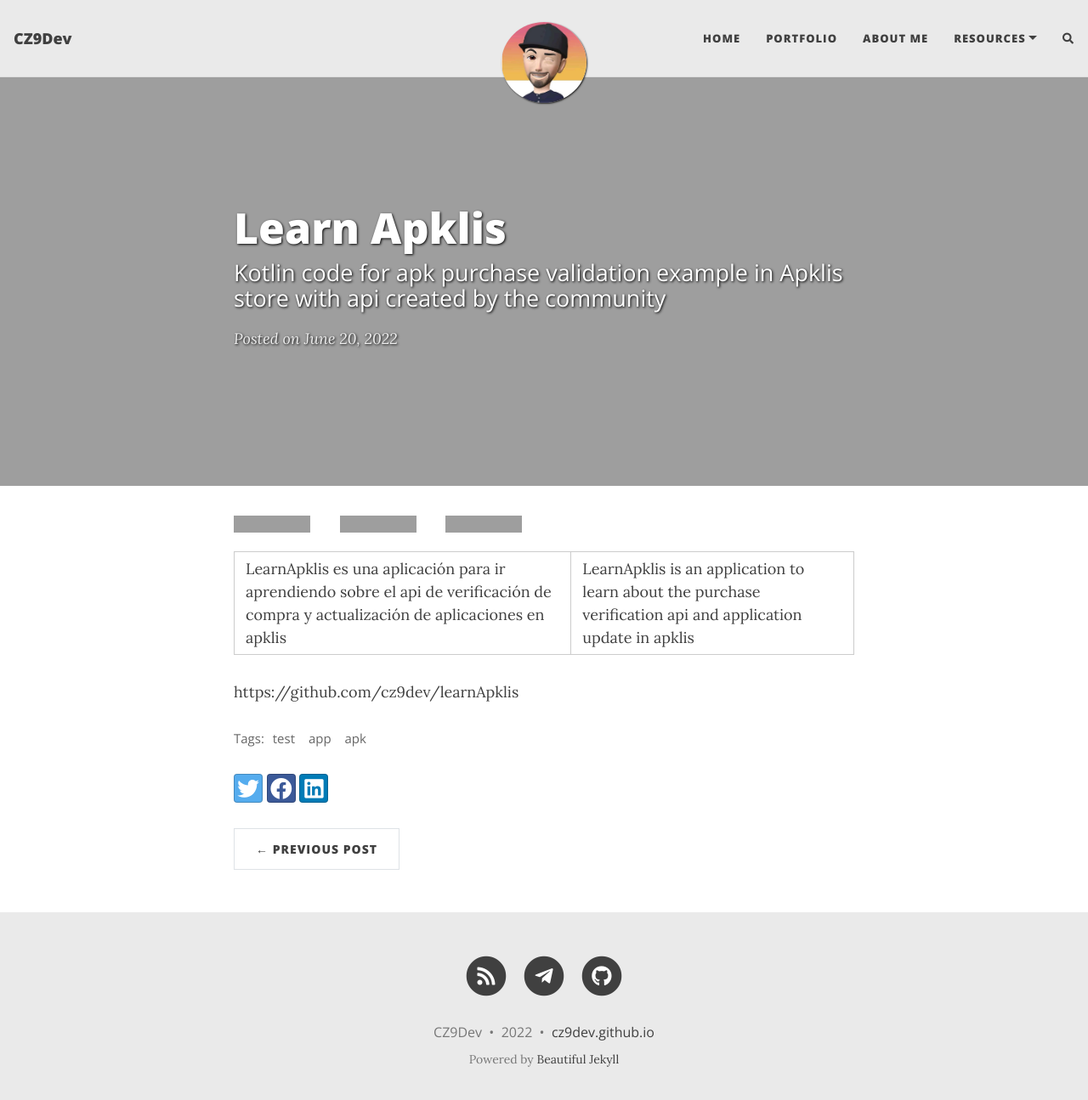
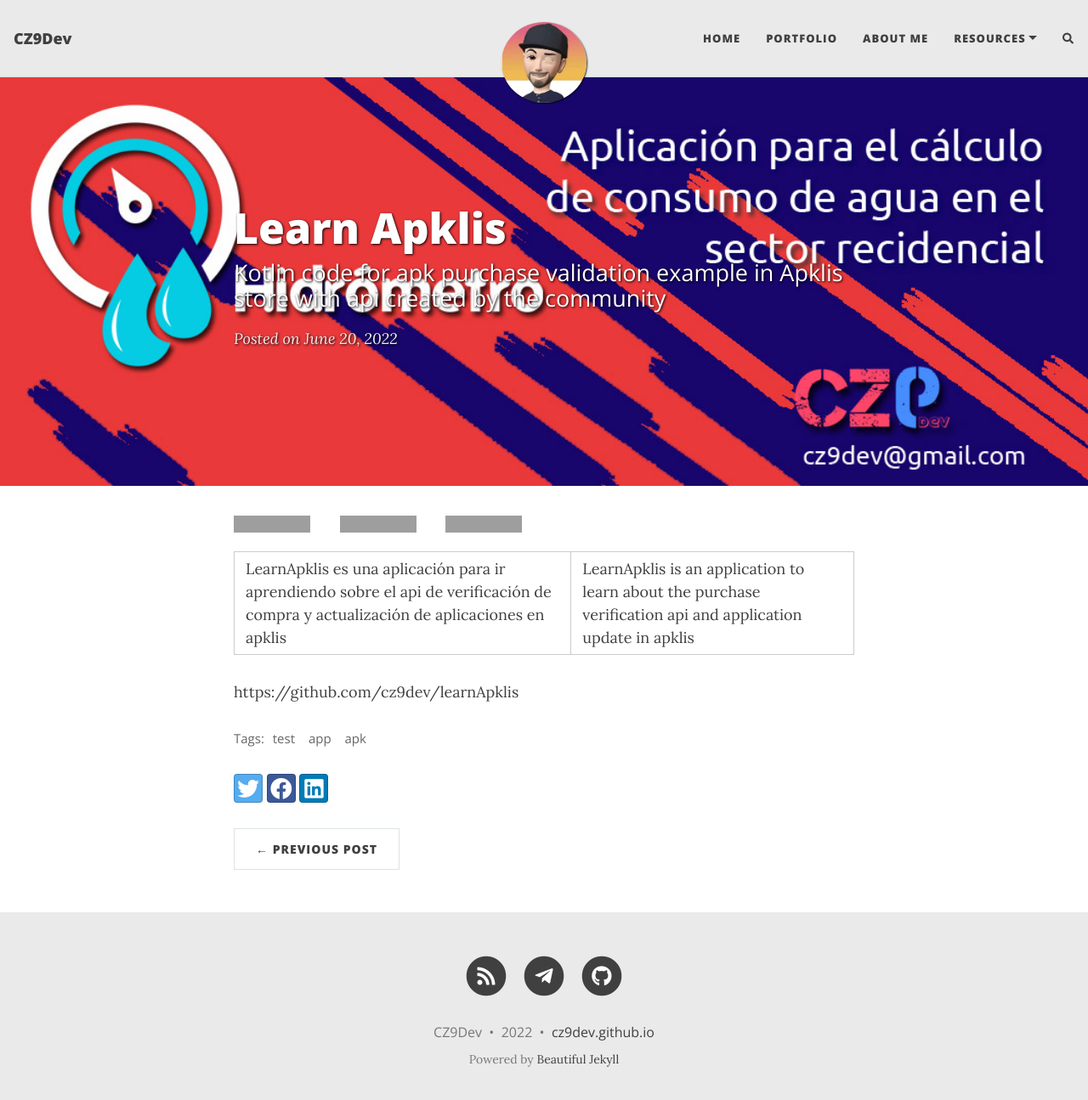
Before and after one commit to cz9dev/cz9dev.github.io, a Jekyll site: the page built from _posts/2022-06-20-learn-apklis.md, in a window 1280 px wide and 1308 px high. Shown: the top 1295 px of the window at 85% size. Built offline with Jekyll 4.4.1, drawn with Linux system fonts in a browser that asks for light colours; nearby versions of some CDN libraries; comment, search, counter and statistics services are not loaded; grey boxes are pictures that could not be loaded.

Commit message:
Update 2022-06-20-learn-apklis.md

```diff
--- a/_posts/2022-06-20-learn-apklis.md
+++ b/_posts/2022-06-20-learn-apklis.md
@@ -2,9 +2,9 @@
 layout: post
 title: Learn Apklis
 subtitle: Kotlin code for apk purchase validation example in Apklis store with api created by the community
-cover-img: /assets/img/learn-apklis/banne3.jpg
-thumbnail-img: /assets/img/learn-apklis/banne3.jpg
-share-img: /assets/img/learn-apklis/banne3.jpg
+cover-img: /assets/img/learn-apklis/baner3.jpg
+thumbnail-img: /assets/img/learn-apklis/baner3.jpg
+share-img: /assets/img/learn-apklis/baner3.jpg
 gh-repo: cz9dev/learnApklis
 gh-badge: [star, fork, follow]
 tags: [test, app, apk]
```
